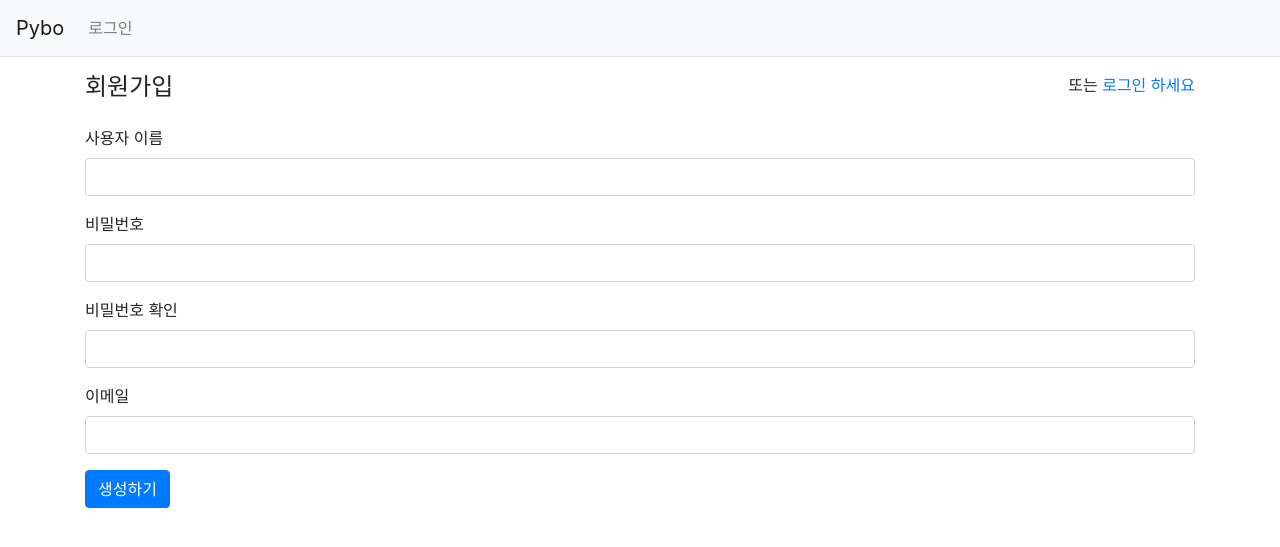
After one commit to nalcoding/pybo, a Django app: page /common/signup/ in a window 1280 px wide. The commit adds this page. Shown: the top 547 px of the page. Run offline with Django 3.2, Linux system fonts and the light colour scheme.

Commit message:
03-6 회원가입 구현

```diff
--- /dev/null
+++ b/common/form.py
@@ -0,0 +1,10 @@
+from django import forms
+from django.contrib.auth.forms import UserCreationForm
+from django.contrib.auth.models import User
+
+class UserForm(UserCreationForm):
+    email = forms.EmailField(label="이메일")
+
+    class Meta:
+        model = User
+        fields = ("username", "email")
--- a/common/urls.py
+++ b/common/urls.py
@@ -1,9 +1,11 @@
 from django.urls import path
 from django.contrib.auth import views as auth_views
+from . import views
 
 app_name = 'common'
 
 urlpatterns = [
     path('login/', auth_views.LoginView.as_view(template_name='common/login.html'), name='login'),
     path('logout/', auth_views.LogoutView.as_view(), name='logout'),
+    path('signup/', views.signup, name='signup'),
 ]
--- a/common/views.py
+++ b/common/views.py
@@ -1,3 +1,21 @@
-from django.shortcuts import render
+from django.contrib.auth import authenticate, login
+from django.shortcuts import render, redirect
+from common.form import UserForm
 
 # Create your views here.
+def signup(request):
+    """
+    회원가입
+    """
+    if request.method == "POST":
+        form = UserForm(request.POST)
+        if form.is_valid():
+            form.save()
+            username = form.cleaned_data.get('username')
+            raw_password = form.cleaned_data.get('password1')
+            user = authenticate(username=username, password=raw_password)
+            login(request, user)
+            return redirect('index')
+    else:
+        form = UserForm()
+    return render(request, 'common/signup.html', {'form' : form})
--- /dev/null
+++ b/templates/common/signup.html
@@ -0,0 +1,34 @@
+{% extends "base.html" %}
+{% block content %}
+<div class="container my-3">
+    <div class="row my-3">
+        <div class="col-4">
+            <h4>회원가입</h4>
+        </div>
+        <div class="col-8 text-right">
+            <span>또는 <a href="{% url 'common:login' %}">로그인 하세요</a></span>
+        </div>
+    </div>
+    <form method="post" class="post-form">
+        {% csrf_token %}
+        {% include "form_errors.html" %}
+        <div class="form-group">
+            <label for="username">사용자 이름</label>
+            <input type="text" class="form-control" name="username" id="username" value="{{ form.username.value|default_if_none:'' }}">
+        </div>
+        <div class="form-group">
+            <label for="password1">비밀번호</label>
+            <input type="password" class="form-control" name="password1" id="password1" value="{{ form.password1.value|default_if_none:'' }}">
+        </div>
+        <div class="form-group">
+            <label for="password2">비밀번호 확인</label>
+            <input type="password" class="form-control" name="password2" id="password2" value="{{ form.password2.value|default_if_none:'' }}">
+        </div>
+        <div class="form-group">
+            <label for="email">이메일</label>
+            <input type="text" class="form-control" name="email" id="email" value="{{ form.email.value|default_if_none:'' }}">
+        </div>
+        <button type="submit" class="btn btn-primary">생성하기</button>
+    </form>
+</div>
+{% endblock %}
```
Also changed, not shown: templates/common/login.html (+11 -1 lines), db.sqlite3.
